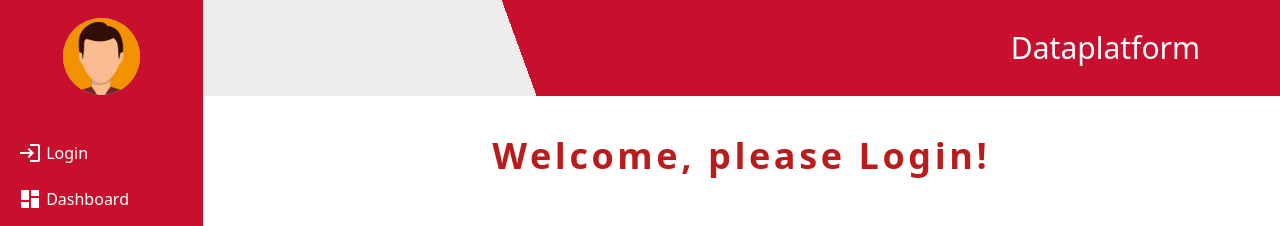
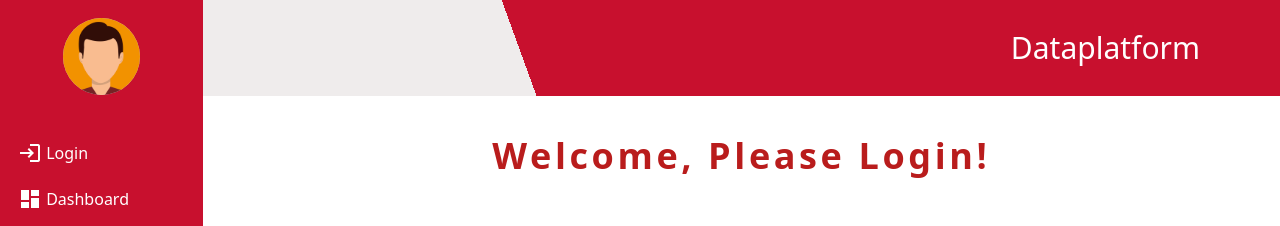
Before and after one commit to CIS-Spring-2023/project-cis_4339_project_-21, a Vue app in the folder frontend/: page /login in a window 1280 px wide. Shown: the top 226 px of the page. Built offline with nearby package versions, Linux system fonts and the light colour scheme; no server answers.

Commit message:
Commit 2
commit 2

```diff
--- a/frontend/src/components/Login.vue
+++ b/frontend/src/components/Login.vue
@@ -1,7 +1,7 @@
 <template>
     <div class="flex flex-col">
         <h1 class="font-bold text-4xl text-red-700 tracking-widest text-center mt-10">
-            Welcome, please Login!
+            Welcome, Please Login!
         </h1>
         <br>
         <br>
@@ -32,13 +32,27 @@
                         </button>
                     </div>
 
-
                 </form>
             </div>
     </div>
 </template>
 
 <script>
+    export default {
+        name: 'login',
+        data(){
+            return {
+                username: '',
+                password: ''
+            }
+        },
+        methods: {
+            login: function(){
+                console.log("User:" + this.username);
+                console.log("Pass:" + this.password);
+            }
+        }
+    }
 </script>
 
 <style scoped>
```
